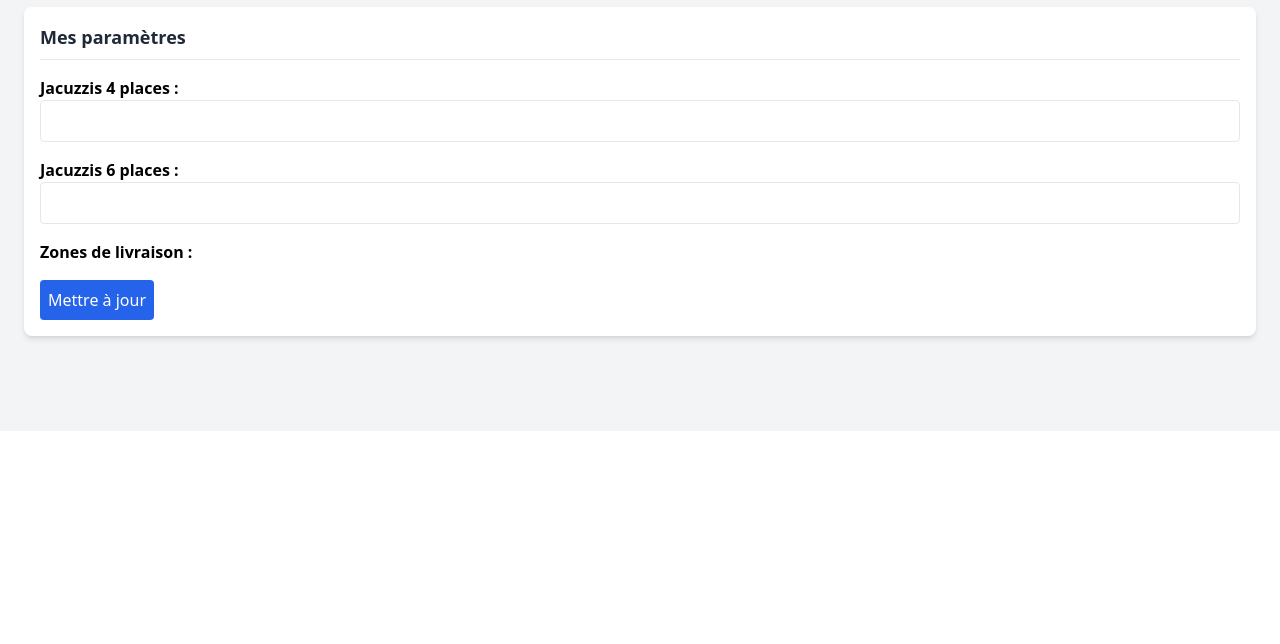
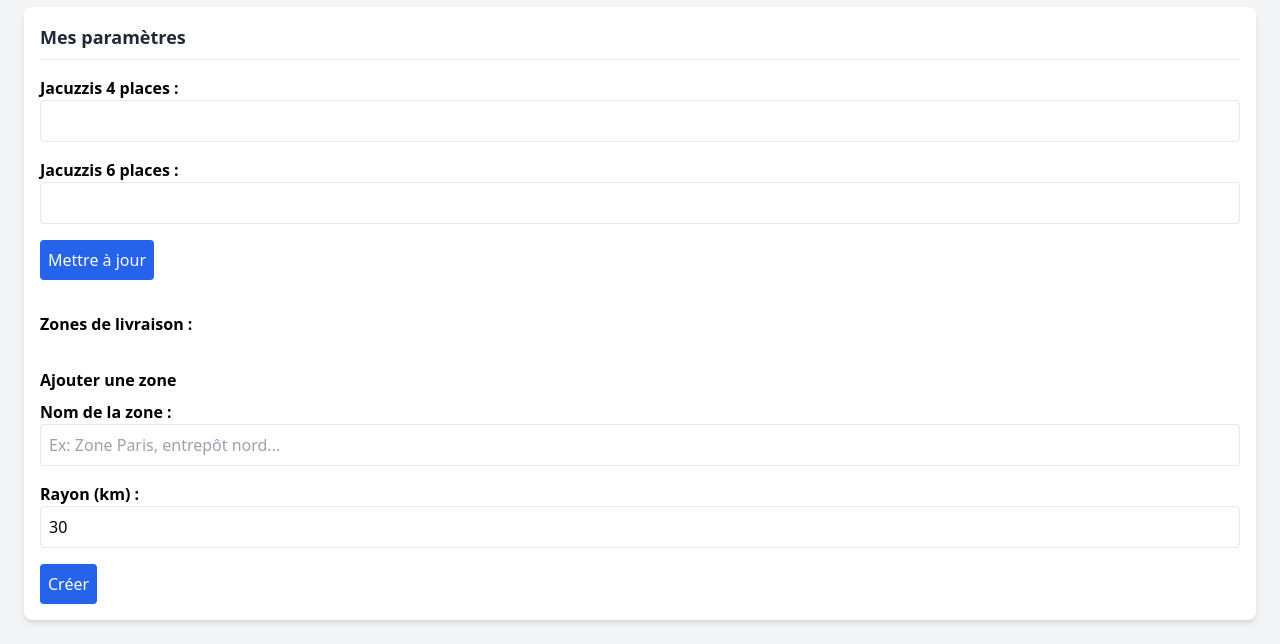
Before and after one commit to keskinm/thalasshome-api, a Flask app: template dashboard/templates/delivery_men.html in a window 1280 px wide. Shown: the part 369-1013 px from the top of the page. Before the commit the page ends 714 px from the top, so only its background shows below. Run offline with Flask 3, Linux system fonts and the light colour scheme; the template is opened without the code that fills it, so the values that code supplies are empty; parts of the project's set-up code (start-up, migrations or seed data) failed here and were passed over.

Commit message:
Update delivery zones

```diff
--- a/dashboard/lib/delivery_men.py
+++ b/dashboard/lib/delivery_men.py
@@ -46,9 +46,6 @@ def get_delivery_capacity():
     for rd in dcs:
         if rd["product"] in {JACUZZI4P, JACUZZI6P}:
             _response.update({rd["product"]: rd["quantity"]})
-
-    zones = supabase_cli.table("user_delivery_zones").select("*").eq("user_id", user_id).execute().data
-    _response.update({"zones": zones})
     return jsonify(_response), 200
 
 
@@ -63,3 +60,100 @@ def patch_delivery_capacity():
 
     _ = supabase_cli.table("delivery_capacity").upsert([j4p, j6p]).execute()
     return jsonify({"message": "Mise à jour réussie !"}), 200
+
+
+
+# ----------------------------
+
+
+
+@delivery_men_bp.route('/delivery_zones', methods=['GET'])
+def list_zones():
+    user_id = session["user_id"]
+    zones = supabase_cli.table("user_delivery_zones").select("*").eq("user_id", user_id).execute().data
+    return jsonify(zones), 200
+
+@delivery_men_bp.route('/delivery_zones', methods=['POST'])
+def create_zone():
+    """
+    Expects JSON:
+    {
+      "zone_name": "My zone",
+      "lat": 48.8566,
+      "lon": 2.3522,
+      "radius_km": 30
+    }
+    """
+    user_id = session["user_id"]
+    data = request.get_json()
+
+    zone_name = data.get('zone_name')
+    lat = data.get('lat')
+    lon = data.get('lon')
+    radius = data.get('radius_km', 30)
+
+    # Build WKT for the geography, if lat/lon are provided
+    center_geog = None
+    if lat is not None and lon is not None:
+        center_geog = f"SRID=4326;POINT({lon} {lat})"
+
+    row = {
+        'user_id': user_id,
+        'zone_name': zone_name,
+        'radius_km': radius
+    }
+    if center_geog:
+        row['center_geog'] = center_geog
+
+    resp = supabase_cli.table("user_delivery_zones").insert(row).execute()
+
+    if not resp.data:
+        return jsonify({"error": "Insert failed or returned no data"}), 400
+
+    return jsonify({"message": "Zone created"}), 201
+
+
+@delivery_men_bp.route('/delivery_zones/<int:zone_id>', methods=['PATCH'])
+def update_zone(zone_id):
+    """
+    Expects JSON, e.g.:
+    {
+      "zone_name": "New name",
+      "lat": 46.0,
+      "lon": 3.1,
+      "radius_km": 50
+    }
+    """
+    user_id = session["user_id"]
+    data = request.get_json()
+
+    update_data = {}
+    if 'zone_name' in data:
+        update_data['zone_name'] = data['zone_name']
+    if 'radius_km' in data:
+        update_data['radius_km'] = data['radius_km']
+
+    lat = data.get('lat')
+    lon = data.get('lon')
+    if lat is not None and lon is not None:
+        update_data['center_geog'] = f"SRID=4326;POINT({lon} {lat})"
+
+    resp = supabase_cli.table("user_delivery_zones").update(update_data).match({
+        "id": zone_id,
+        "user_id": user_id
+    }).execute()
+
+    if resp.error:
+        return jsonify({"error": resp.error.message}), 400
+    return jsonify({"message": "Zone updated"}), 200
+
+@delivery_men_bp.route('/delivery_zones/<int:zone_id>', methods=['DELETE'])
+def delete_zone(zone_id):
+    user_id = session["user_id"]
+    resp = supabase_cli.table("user_delivery_zones") \
+                       .delete() \
+                       .match({"id": zone_id, "user_id": user_id}) \
+                       .execute()
+    if resp.error:
+        return jsonify({"error": resp.error.message}), 400
+    return jsonify({"message": "Zone deleted"}), 200
--- a/dashboard/templates/delivery_men.html
+++ b/dashboard/templates/delivery_men.html
@@ -2,6 +2,7 @@
 <html lang="fr">
 <head>
   <link href="https://cdn.jsdelivr.net/npm/tailwindcss@2.2.19/dist/tailwind.min.css" rel="stylesheet">
+  <meta charset="utf-8">
 </head>
 <body class="bg-gray-100">
 
@@ -19,7 +20,7 @@
     <details class="border rounded-md p-3 cursor-pointer">
       <summary class="font-semibold text-blue-600">Voir les commandes disponibles</summary>
       <ul class="space-y-2 mt-2" id="available_orders">
-                <!-- Les commandes seront insérées ici dynamiquement -->
+        <!-- Les commandes disponibles insérées dynamiquement -->
       </ul>
     </details>
   </div>
@@ -28,15 +29,17 @@
   <div class="bg-white shadow-md rounded-lg p-4">
     <h3 class="text-lg font-semibold text-gray-800 border-b pb-2 mb-4">Mes commandes en cours</h3>
     <ul class="space-y-2" id="ongoing_orders">
-            <!-- Les commandes seront insérées ici dynamiquement -->
+      <!-- Les commandes en cours insérées dynamiquement -->
     </ul>
   </div>
 </section>
 
-<!-- Paramètres du livreur -->
+<!-- Paramètres du livreur (capacité + zones) -->
 <section class="container mx-auto p-6">
   <div class="bg-white shadow-md rounded-lg p-4">
     <h3 class="text-lg font-semibold text-gray-800 border-b pb-2 mb-4">Mes paramètres</h3>
+
+    <!-- FORMULAIRE: Capacités de livraison (jacuzzis 4p et 6p) -->
     <form id="delivery_capacity" class="space-y-4">
       <div>
         <label class="block font-semibold">Jacuzzis 4 places :</label>
@@ -46,19 +49,66 @@
         <label class="block font-semibold">Jacuzzis 6 places :</label>
         <input type="number" id="jacuzzi6p" class="border rounded p-2 w-full" min="0">
       </div>
-            <div>
-                <label class="block font-semibold">Zones de livraison :</label>
+      <button type="submit" class="bg-blue-600 text-white p-2 rounded">
+        Mettre à jour
+      </button>
+    </form>
+
+    <!-- LISTING: Zones de livraison -->
+    <div class="mt-8">
+      <h4 class="font-semibold mb-2">Zones de livraison :</h4>
       <ul id="delivery_zones" class="space-y-2">
-                    <!-- Les zones seront insérées dynamiquement -->
+        <!-- Les zones seront insérées ici dynamiquement -->
       </ul>
     </div>
-            <button type="submit" class="bg-blue-600 text-white p-2 rounded">Mettre à jour</button>
+
+    <!-- FORMULAIRE: Ajouter une zone -->
+    <div class="mt-8">
+      <h4 class="font-semibold mb-2">Ajouter une zone</h4>
+      <form id="add_zone_form" class="space-y-4">
+
+        <!-- Input for zone name (with autocomplete) -->
+        <div>
+          <label class="block font-semibold">Nom de la zone :</label>
+          <input
+            type="text"
+            id="zone_name"
+            class="border rounded p-2 w-full"
+            placeholder="Ex: Zone Paris, entrepôt nord..."
+            autocomplete="off"
+          >
+          <!-- Suggestions container -->
+          <ul
+            id="zone_suggestions"
+            class="border border-gray-300 bg-white mt-1 rounded shadow"
+            style="display: none; max-height: 200px; overflow-y: auto;"
+          ></ul>
+        </div>
+
+        <div>
+          <label class="block font-semibold">Rayon (km) :</label>
+          <input
+            type="number"
+            id="zone_radius"
+            class="border rounded p-2 w-full"
+            min="1"
+            value="30"
+          >
+        </div>
+
+        <button type="submit" class="bg-blue-600 text-white p-2 rounded">
+          Créer
+        </button>
       </form>
+    </div>
   </div>
 </section>
 
 <script>
 document.addEventListener('DOMContentLoaded', function () {
+  // --------------------------------------------------
+  // 1) Fetch and display the orders
+  // --------------------------------------------------
   fetch('/delivery_men/orders')
     .then(response => response.json())
     .then(data => {
@@ -78,20 +128,39 @@
       });
     });
 
+  // --------------------------------------------------
+  // 2) Fetch capacities (jacuzzi4p, jacuzzi6p)
+  // --------------------------------------------------
   fetch('/delivery_capacity')
     .then(response => response.json())
     .then(data => {
-                document.getElementById('jacuzzi4p').value = data.jacuzzi4p;
-                document.getElementById('jacuzzi6p').value = data.jacuzzi6p;
+      document.getElementById('jacuzzi4p').value = data.jacuzzi4p || 0;
+      document.getElementById('jacuzzi6p').value = data.jacuzzi6p || 0;
+    });
 
+  // --------------------------------------------------
+  // 3) Refresh the list of zones
+  // --------------------------------------------------
+  function refreshZones() {
     const zonesList = document.getElementById('delivery_zones');
-                data.zones.forEach(zone => {
+    zonesList.innerHTML = ''; // clear
+
+    fetch('/delivery_zones')
+      .then(r => r.json())
+      .then(zones => {
+        zones.forEach(zone => {
           let li = document.createElement('li');
           li.textContent = `📍 ${zone.zone_name} - ${zone.radius_km} km`;
           zonesList.appendChild(li);
         });
-            });
+      })
+      .catch(err => console.error('Erreur lors du fetch /delivery_zones:', err));
+  }
+  refreshZones();
 
+  // --------------------------------------------------
+  // 4) Submit capacity form
+  // --------------------------------------------------
   document.getElementById('delivery_capacity').addEventListener('submit', function (event) {
     event.preventDefault();
     const updatedData = {
@@ -102,10 +171,121 @@
       method: 'PATCH',
       headers: { 'Content-Type': 'application/json' },
       body: JSON.stringify(updatedData)
-            }).then(response => response.json())
+    })
+    .then(response => response.json())
     .then(data => alert('Mise à jour réussie !'))
     .catch(error => alert('Erreur de mise à jour'));
   });
+
+  // --------------------------------------------------
+  // 5) Autocomplete with Nominatim
+  // --------------------------------------------------
+  let selectedLat = null;
+  let selectedLon = null;
+  const zoneNameInput = document.getElementById('zone_name');
+  const suggestionsList = document.getElementById('zone_suggestions');
+  let lastQuery = '';
+
+  zoneNameInput.addEventListener('input', async function() {
+    const query = zoneNameInput.value.trim();
+    if (query.length < 3) {
+      // Hide suggestions if < 3 chars
+      suggestionsList.style.display = 'none';
+      suggestionsList.innerHTML = '';
+      return;
+    }
+
+    // Prevent spamming Nominatim if the user hasn't typed much more
+    if (Math.abs(query.length - lastQuery.length) < 1) {
+      // optional minimal threshold
+    }
+    lastQuery = query;
+
+    const url = 'https://nominatim.openstreetmap.org/search?' + new URLSearchParams({
+      q: query,
+      format: 'json',
+      addressdetails: '1',
+      limit: '5',
+      countrycodes: 'fr,ch'
+    });
+    try {
+      const resp = await fetch(url, {
+        headers: { 'Accept': 'application/json' }
+      });
+      const data = await resp.json();
+      suggestionsList.innerHTML = '';
+      if (data && data.length) {
+        // Show suggestions
+        suggestionsList.style.display = 'block';
+        data.forEach(item => {
+          const li = document.createElement('li');
+          li.classList.add('px-3','py-1','hover:bg-gray-100','cursor-pointer');
+          li.textContent = item.display_name;
+
+          li.addEventListener('click', () => {
+            // On user click, fill input, store lat/lon
+            zoneNameInput.value = item.display_name;
+            selectedLat = item.lat;
+            selectedLon = item.lon;
+            // hide suggestions
+            suggestionsList.innerHTML = '';
+            suggestionsList.style.display = 'none';
+          });
+          suggestionsList.appendChild(li);
+        });
+      } else {
+        // No results
+        suggestionsList.style.display = 'none';
+      }
+    } catch(e) {
+      console.error('Nominatim error', e);
+    }
+  });
+
+  // If the user clicks anywhere else, hide the suggestions
+  document.addEventListener('click', function(e) {
+    if (!suggestionsList.contains(e.target) && e.target !== zoneNameInput) {
+      suggestionsList.innerHTML = '';
+      suggestionsList.style.display = 'none';
+    }
+  });
+
+  // --------------------------------------------------
+  // 6) Submit new zone form (using lat/lon if found)
+  // --------------------------------------------------
+  document.getElementById('add_zone_form').addEventListener('submit', async (e) => {
+    e.preventDefault();
+    const zoneName = zoneNameInput.value.trim();
+    const radius   = parseFloat(document.getElementById('zone_radius').value) || 30;
+
+    fetch('/delivery_zones', {
+      method: 'POST',
+      headers: { 'Content-Type': 'application/json' },
+      body: JSON.stringify({
+        zone_name: zoneName,
+        radius_km: radius,
+        lat: selectedLat,  // from the suggestion
+        lon: selectedLon
+      })
+    })
+    .then(r => r.json())
+    .then(resp => {
+      if (resp.error) {
+        alert('Erreur: ' + resp.error);
+      } else {
+        alert('Zone créée avec succès !');
+        // Reset fields
+        zoneNameInput.value = '';
+        document.getElementById('zone_radius').value = 30;
+        selectedLat = null;
+        selectedLon = null;
+        // Refresh zones
+        refreshZones();
+      }
+    })
+    .catch(err => alert('Erreur requête: ' + err));
+  });
+
 });
 </script>
 </body>
```
Lines whose indentation alone changed are shown as unchanged.
